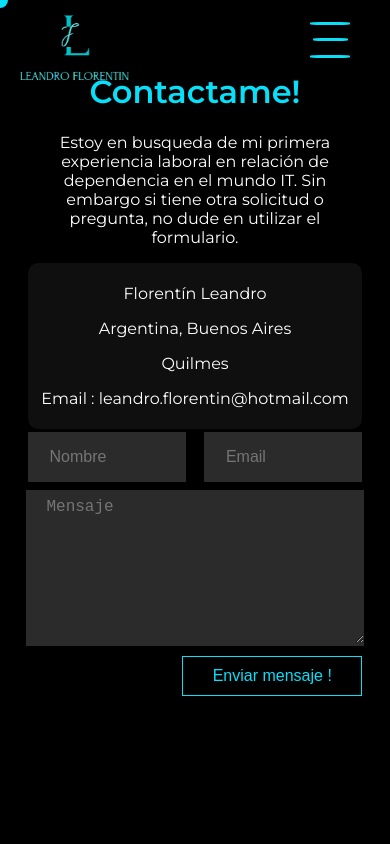
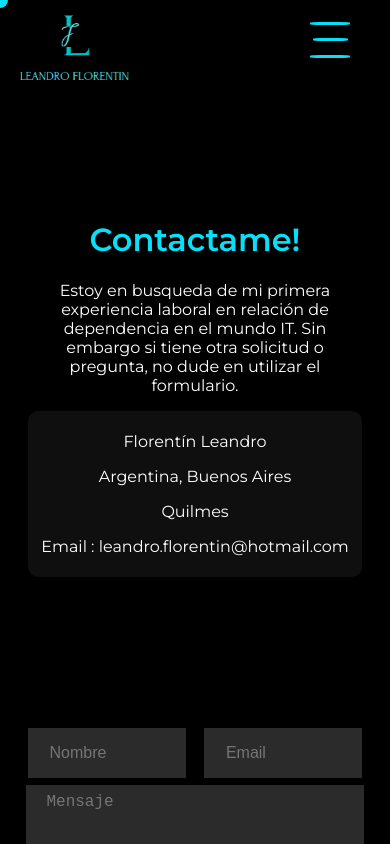
Before and after one commit to LeandroFlorentin/Portafolio, a React (Create React App) app: page /Contacto in a window 390 px wide. Shown: the top 844 px of the page. Built offline with nearby package versions, Linux system fonts and the light colour scheme.

Commit message:
contactame

```diff
--- a/src/Components/Contacto/Contacto.css
+++ b/src/Components/Contacto/Contacto.css
@@ -362,11 +362,12 @@
 @media(max-width:420px) {
 
     .containerContacto {
-        height: 90vh;
+        height: 160vh;
+        justify-content: center;
     }
 
     .containerTextoForm {
-        height: 45vh;
+        height: 80vh;
     }
 
     .textAreaI {
```
